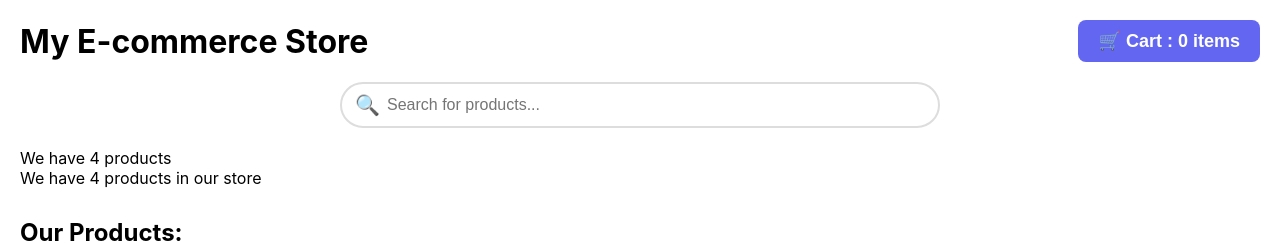
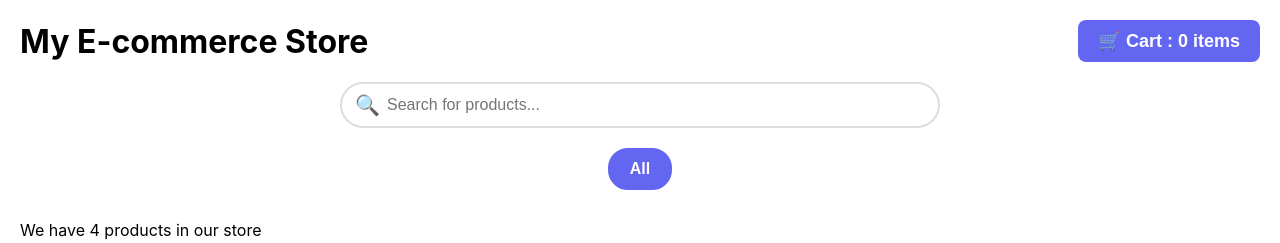
Before and after one commit to Yashas-webdev/my-ecommerce-store, a React (Vite) app: page / in a window 1280 px wide. Shown: the top 243 px of the page. Built offline with nearby package versions, Linux system fonts and the light colour scheme.

Commit message:
add the cateory at the hero bar

```diff
--- a/src/App.jsx
+++ b/src/App.jsx
@@ -129,7 +129,29 @@ const addToCart = (product) => {
   </div>
 </div>
 
-<p>We have {products.length} products</p>
+{/* CATEGORY FILTER - Starting with just one button */}
+<div style={{
+  display: 'flex',
+  justifyContent: 'center',
+  marginTop: '20px',
+  marginBottom: '30px'
+}}>
+  <button
+    onClick={() => setSelectedCategory('All')}
+    style={{
+      padding: '10px 20px',
+      border: '2px solid #6366f1',
+      borderRadius: '20px',
+      backgroundColor: '#6366f1',
+      color: 'white',
+      fontSize: '16px',
+      fontWeight: 'bold',
+      cursor: 'pointer'
+    }}
+  >
+    All
+  </button>
+</div>
 
     {
       <p>We have {products.length} products in our store</p>
```
